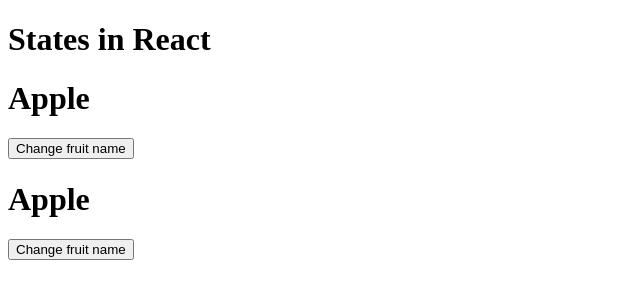
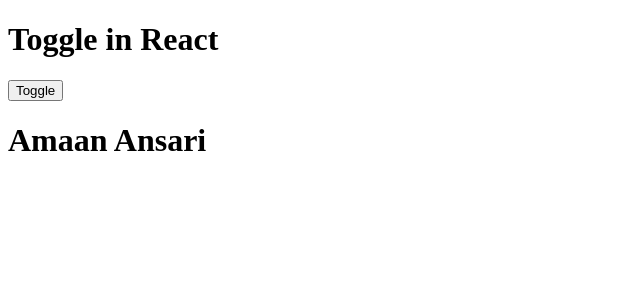
Before and after one commit to Amaan-2469/Learning-React, a React (Vite) app: page / in a window 1280 px wide. Shown: the top 300 px of the page, without its empty margins (0-640 px from the left). Built offline with nearby package versions, Linux system fonts and the light colour scheme.

Commit message:
done with Toggle

```diff
--- a/src/App.jsx
+++ b/src/App.jsx
@@ -1,16 +1,16 @@
-import Change from './Change.jsx';
+import { useState } from "react";
 function App(){
-  let fruit = "Apple";
-  const handleFruit = () => {
-    fruit = "Banana";
-  }
+  const [display,setDisplay] = useState(true);
   return(
-    <>
-     <h1>States in React</h1>
-     <h1>{fruit}</h1>
-     <button onClick={handleFruit}>Change fruit name</button>
-     <Change />
-    </>
+    <div>
+      <h1>Toggle in React</h1>
+      <button onClick={() => setDisplay(!display)}>Toggle</button>
+
+      {
+        display ? <h1>Amaan Ansari</h1>: null
+      }
+
+    </div>
   )
 }
 
--- a/src/Change.jsx
+++ /dev/null
@@ -1,15 +0,0 @@
-import { useState } from "react";
-function Change(){
-    const [ fruit,setFruit] = useState("Apple");
-    const fruitHandler = () => {
-        setFruit("Banana");
-    }
-    return(
-        <>
-        <h1>{fruit}</h1>
-        <button onClick={fruitHandler}>Change fruit name</button>
-        </>
-    )
-}
-
-export default Change
```
